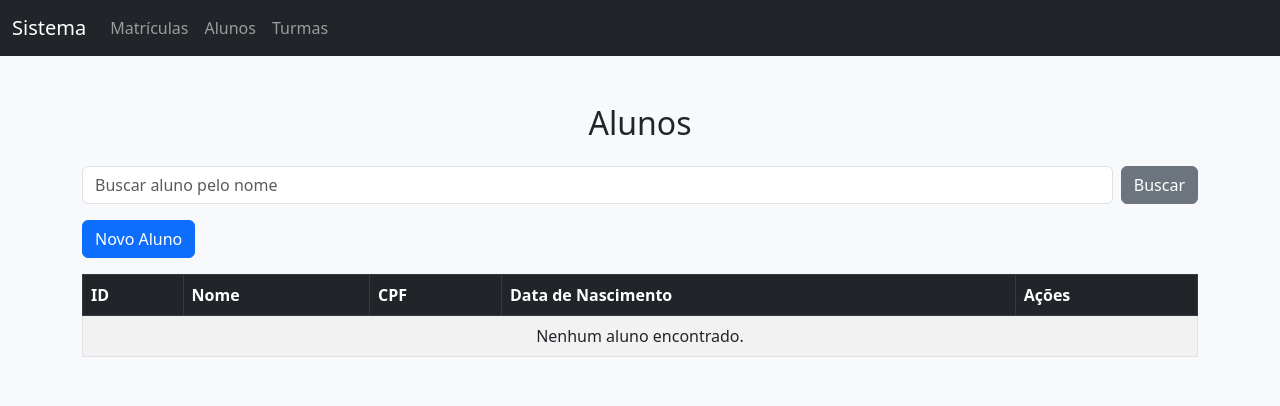
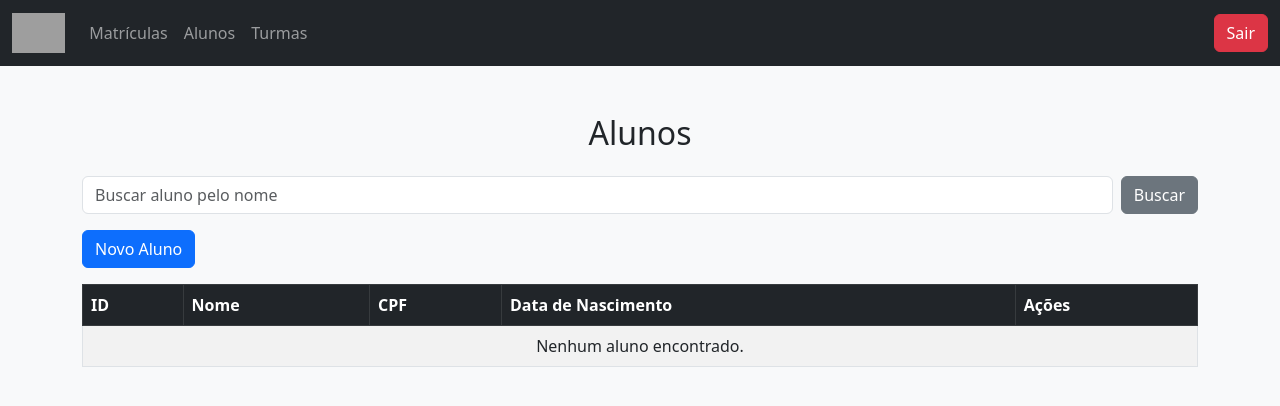
Before and after one commit to G-abriel10143/DESAFIO-PHP, a PHP site: page /views/aluno/index.php in a window 1280 px wide. Shown: the top 406 px of the page. Run offline with PHP 8.4, Linux system fonts and the light colour scheme; grey boxes are pictures that could not be loaded.

Commit message:
logo incluido

```diff
--- a/views/aluno/form.php
+++ b/views/aluno/form.php
@@ -36,7 +36,7 @@ include __DIR__ . '/../menu.php';
             <input type="date" id="data_nascimento" name="data_nascimento" class="form-control" value="<?= $aluno['data_nascimento'] ?? '' ?>" required>
         </div>
 
-        <button type="submit" class="btn btn-success w-100">Salvar</button>
+        <button type="submit" class="btn btn-primary w-100">Salvar</button>
     </form>
 </div>
 
--- a/views/menu.php
+++ b/views/menu.php
@@ -1,9 +1,14 @@
 <nav class="navbar navbar-expand-lg navbar-dark bg-dark">
     <div class="container-fluid">
-            <a class="navbar-brand" href="index.php">Sistema</a>
+
+        <a class="navbar-brand" href="index.php">
+            <img src="https://media.licdn.com/dms/image/v2/C4D0BAQFGUHRJ26bFDw/company-logo_200_200/company-logo_200_200/0/1631312349936?e=2147483647&v=beta&t=2cxZo7IPlpqVmRsvk_tS2TYDHSqh8Q3SlFYcLW9nlVc" alt="FIAP Logo" height="40">
+        </a>
+
         <button class="navbar-toggler" type="button" data-bs-toggle="collapse" data-bs-target="#navbarNav" aria-controls="navbarNav" aria-expanded="false" aria-label="Toggle navigation">
             <span class="navbar-toggler-icon"></span>
         </button>
+
         <div class="collapse navbar-collapse" id="navbarNav">
             <ul class="navbar-nav">
                 <li class="nav-item">
@@ -16,6 +21,10 @@
                     <a class="nav-link" href="index.php?controller=turma&action=listar">Turmas</a>
                 </li>
             </ul>
+            <!-- Botão de sair -->
+            <form method="POST" action="?controller=login&action=logout" class="ms-auto">
+                <button type="submit" class="btn btn-danger">Sair</button>
+            </form>
         </div>
     </div>
 </nav>
```
Lines whose indentation alone changed are shown as unchanged.
